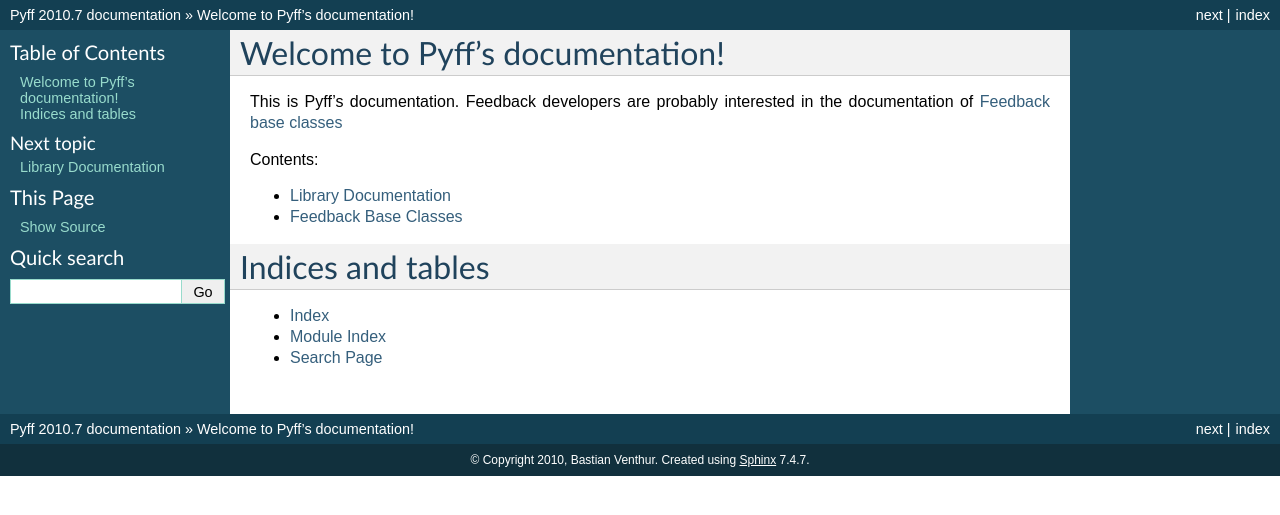
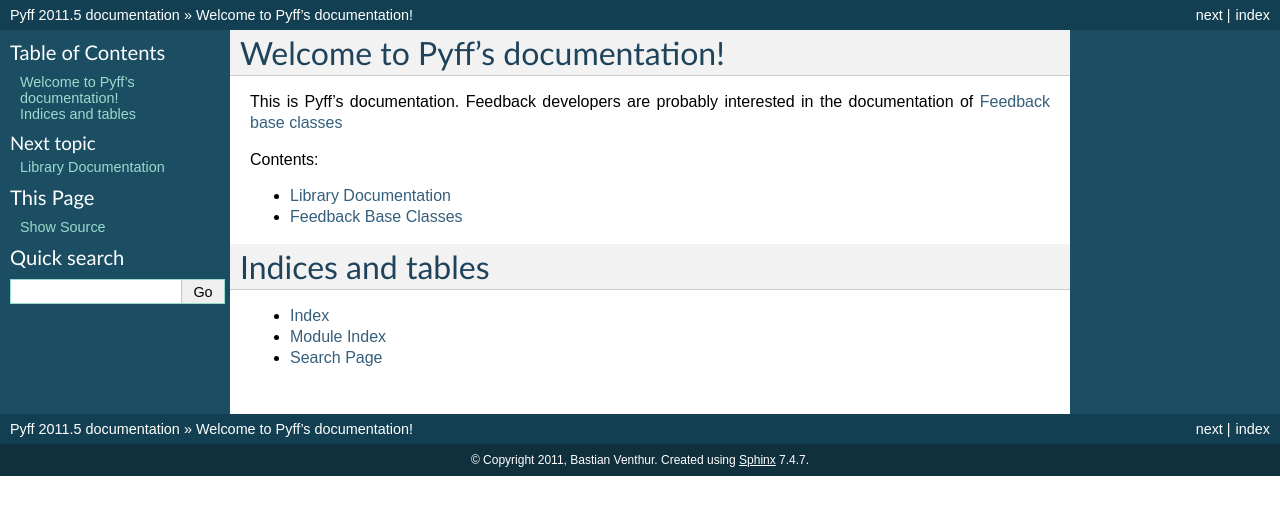
Before and after one commit to venthur/pyff, a Sphinx documentation site: the page built from doc/index.rst, in a window 1280 px wide. Shown: the top 515 px of the page. Built offline with Sphinx 7.4.7, drawn with Linux system fonts in a browser that asks for light colours; formulas are drawn with MathJax 3.

Commit message:
Fixed changelog date updated documentation.

```diff
--- a/doc/conf.py
+++ b/doc/conf.py
@@ -38,16 +38,16 @@
 
 # General information about the project.
 project = u'Pyff'
-copyright = u'2010, Bastian Venthur'
+copyright = u'2011, Bastian Venthur'
 
 # The version info for the project you're documenting, acts as replacement for
 # |version| and |release|, also used in various other places throughout the
 # built documents.
 #
 # The short X.Y version.
-version = '2010.7'
+version = '2011.5'
 # The full version, including alpha/beta/rc tags.
-release = '2010.7'
+release = '2011.5'
 
 # The language for content autogenerated by Sphinx. Refer to documentation
 # for a list of supported languages.
```
Also changed, not shown: 1 other file.
